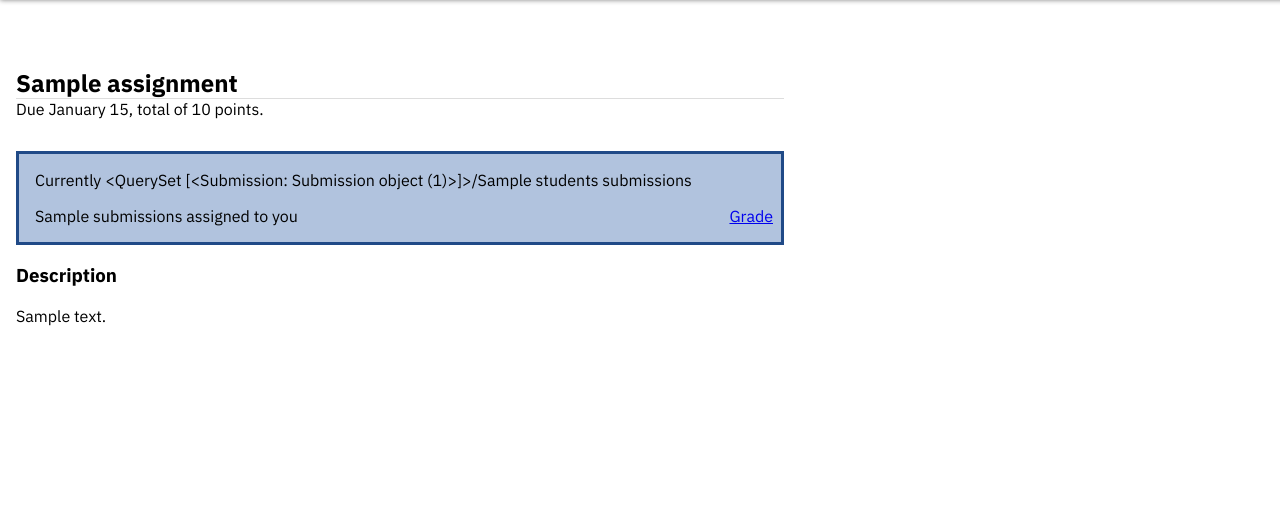
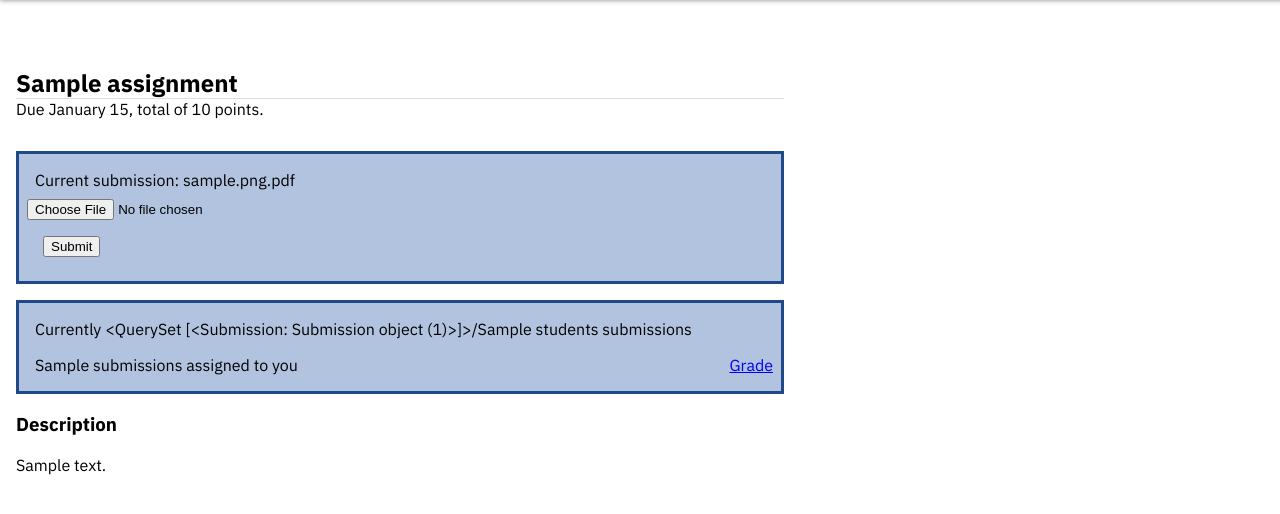
Before and after one commit to enzomendez315/uu-lms, a Django app: template grades/templates/assignment.html in a window 1280 px wide. Shown: the part 41-555 px from the top of the page. Run offline with Django 5.2, Linux system fonts and the light colour scheme; tables that the repository leaves empty hold one stand-in row (values such as "Sample post"); the template is opened without the code that fills it: values that come from a table or form of the project are taken from there, most other values are stand-ins (such as "Sample title", 1, 10 or a date in 2020).

Commit message:
Halfway through phase 4.

```diff
--- a/grades/templates/assignment.html
+++ b/grades/templates/assignment.html
@@ -10,7 +10,23 @@
         <p>Due {{assignment.deadline|date:"F d"}}, total of {{assignment.points}} point{{assignment.points|pluralize}}.</p>
     </div>
 
-    <!-- Action Box -->
+    <!-- Student Action Box -->
+    <div class="action-box">
+        {% if submission and submission.file %}
+            <p>Current submission: {{submission.file.name}}.pdf</p>
+        {% else %}
+            <p>No current submission</p>
+        {% endif %}
+        <form action="/{{assignment.id}}/" method="post">
+            {% csrf_token %}
+            <input type="file" id="{{submission.author}}" name="grade-{{submission.id}}">
+            <div class="submit-button">
+                <button>Submit</button>
+            </div>
+        </form>
+    </div>
+
+    <!-- TA Action Box -->
     <div class="action-box">
         <p>Currently {{submissions}}/{{students}} submission{{students|pluralize}}</p>
         <div>
--- a/grades/templates/submissions.html
+++ b/grades/templates/submissions.html
@@ -29,7 +29,7 @@
                 <tr>
                     <td> <label for="{{submission.author}}">{{submission.author}}</label> </td>
                     <td> <a href="{{submission.file}}" title="Go to {{submission.author}}'s submission">Submission</a> </td>
-                    <td> <input type="number" min="0" max="{{assignment.points}}" id="{{submission.author}}" value="{{submission.score|default:''}}" name="grade-{{submission.id}}"> </td>
+                    <td> <input type="number" step="any" min="0" max="{{assignment.points}}" id="{{submission.author}}" value="{{submission.score|default:''}}" name="grade-{{submission.id}}"> </td>
                     <td>
                         {% for error in submission.errors %}
                         <output>{{error}}</output>
@@ -39,7 +39,7 @@
                 {% endfor %}
             </tbody>
         </table>
-        <div id="submit-button">
+        <div class="submit-button">
             <button>Submit</button>
             <a href="/{{assignment.id}}/">Back to assignment</a>
         </div>
--- a/static/main.css
+++ b/static/main.css
@@ -176,7 +176,7 @@ header a:hover {
     align-items: center;
 }
 
-#submit-button {
+.submit-button {
     margin: 1rem;
 }
 
```
Also changed, not shown: grades/views.py (+11 -6 lines).
